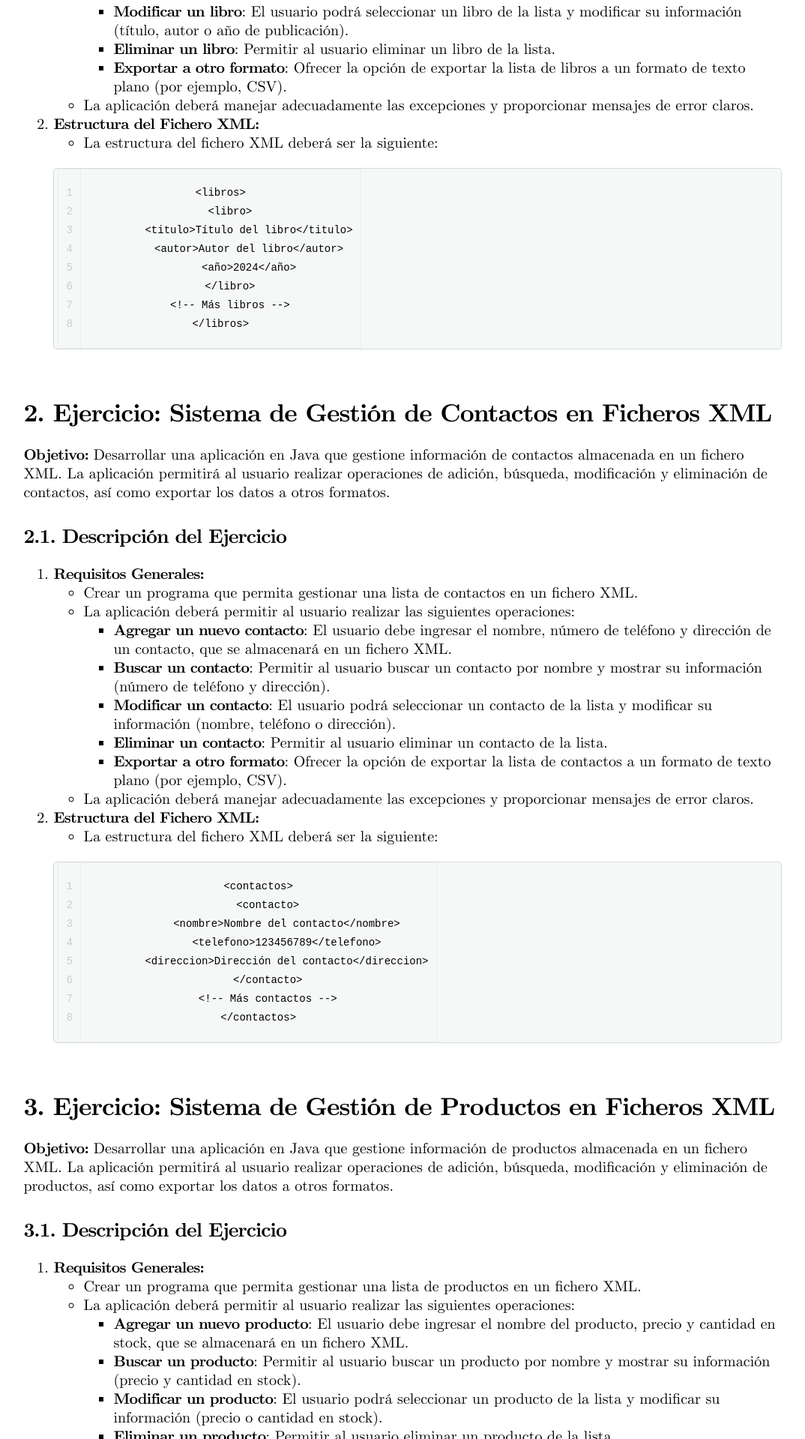
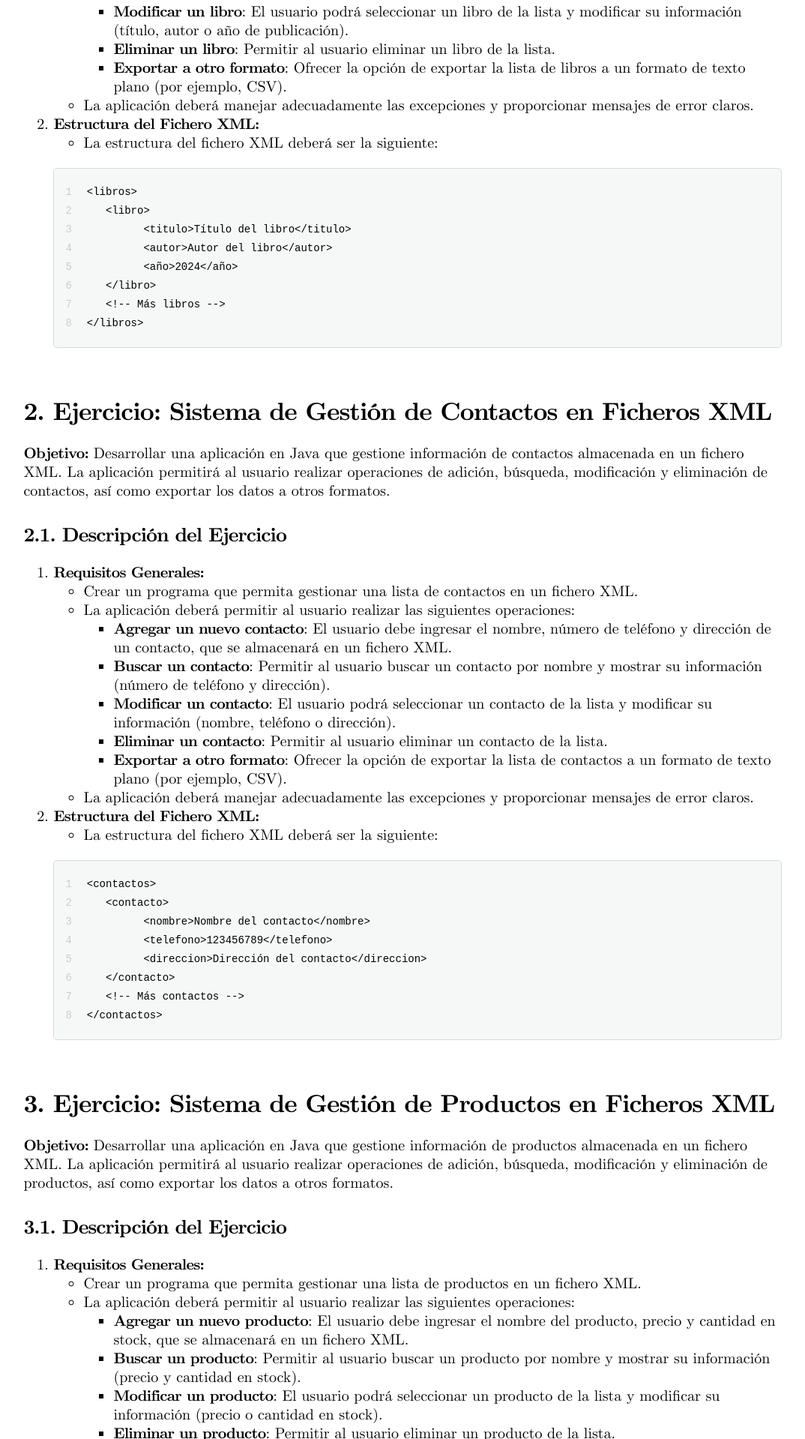
Before and after one commit to TeoRojas/teorojas.github.io, a Jekyll site: the page built from acceso-a-datos/UD01-ejercicios.md, in a window 1280 px wide. Shown: the part 1514-3433 px from the top of the page at 75% size, without its empty margins (103-1177 px from the left). Built offline with Jekyll 4.4.1, drawn with Linux system fonts in a browser that asks for light colours; nearby versions of some CDN libraries.

Commit message:
CSS.Tables -> Code Tables hover repaired

```diff
--- a/assets/css/style.css
+++ b/assets/css/style.css
@@ -137,9 +137,16 @@ thead th {
     border-bottom: 3px solid black;
 }
 
+/*
 tr:hover {
     background-color: #ededed;
 }
+*/
+
+table:not(.rouge-table) tr:hover {
+    background-color: #ededed;
+}
+
 
 table.rouge-table {
     border: none !important;
@@ -152,6 +159,14 @@ table.rouge-table {
 
 table td {
     padding: 5px 10px;
+}
+
+td.rouge-gutter.gl, td.rouge-code {
+    border: none !important;
+}
+
+td.rouge-code {
+    text-align: left;
 }
 
 td.rouge-gutter.gl {
```
